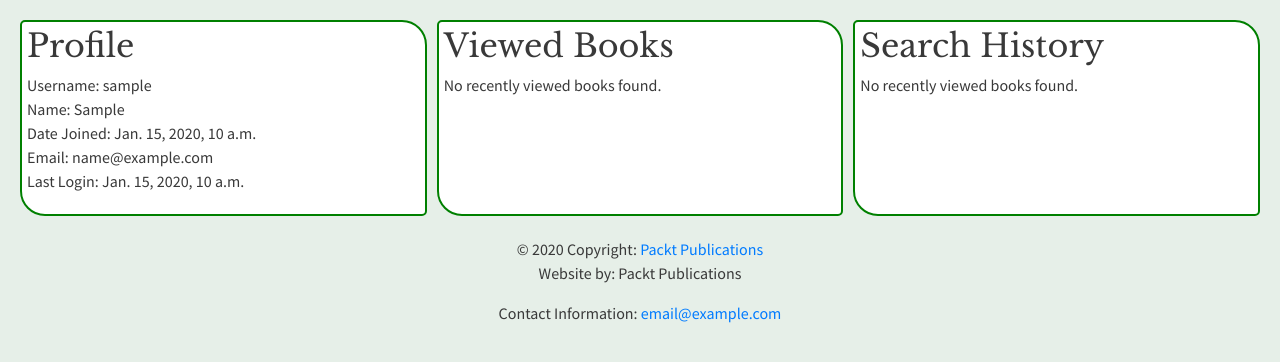
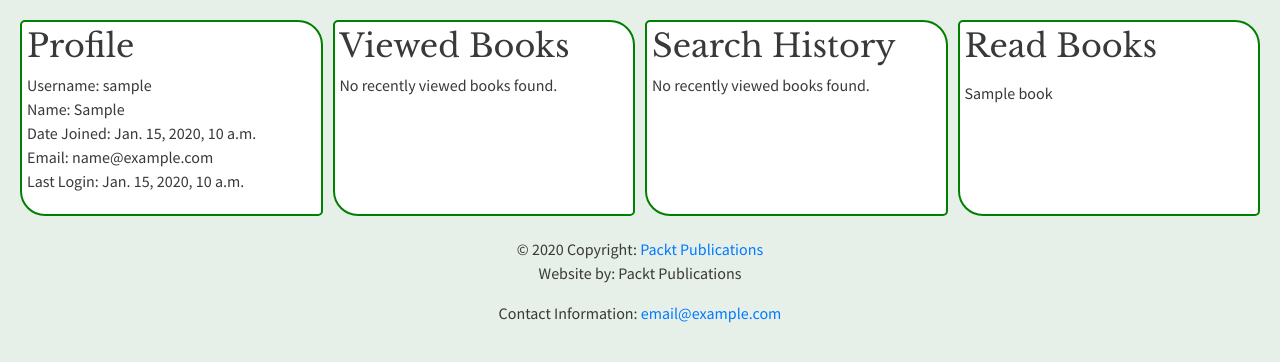
Before and after one commit to rodrigobmedeiros/Bookr, a Django app: page /accounts/profile/ in a window 1280 px wide. Shown: the part 124-486 px from the top of the page. Run offline with Django 4.2, Linux system fonts and the light colour scheme; a user stored in the database is signed in; tables that the repository leaves empty hold one stand-in row (values such as "Sample post"); some libraries are stand-ins or nearby versions.

Commit message:
adjust profile template to call the inclusion tag subtemplate

```diff
--- a/templates/profile.html
+++ b/templates/profile.html
@@ -53,5 +53,12 @@
                 {% endfor %}
             </p>
         </div>
+        <div class="infocell">
+            <h2>Read Books</h2>
+            <p>
+                {% load profile_tags %}
+                {% books_list request.user.username %}
+            </p>
+        </div>
     </div>
 {% endblock %}
```
